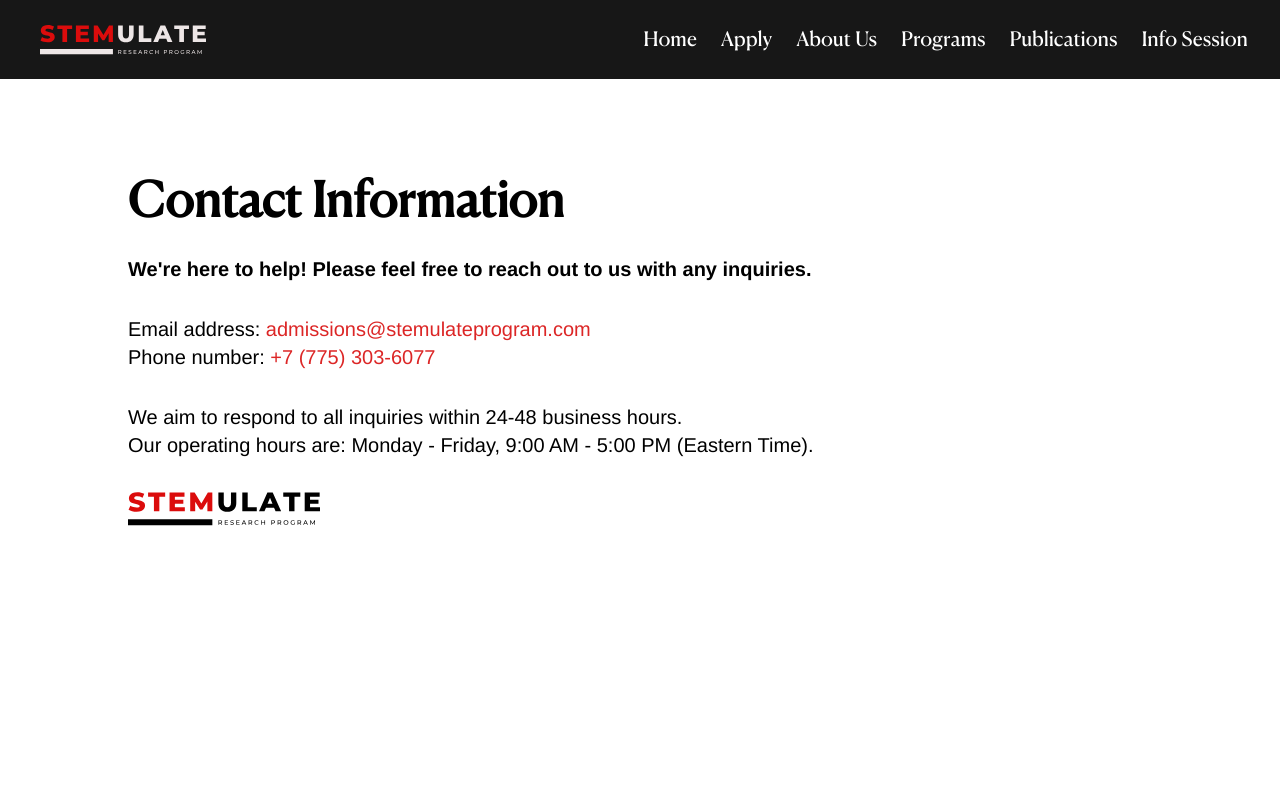
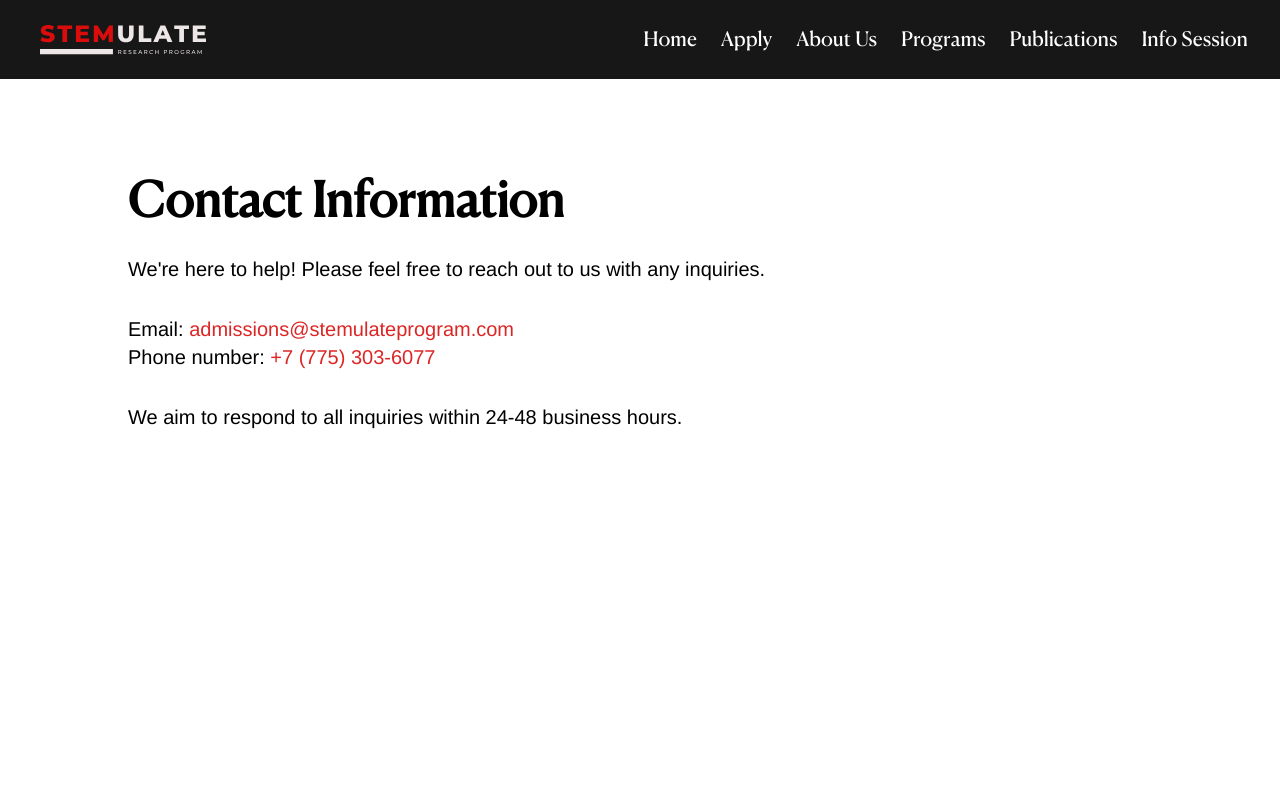
Before and after one commit to compendium-tech/stemulateprogram.com, a React (Vite) app: page /contact-info in a window 1280 px wide. Shown: the top 800 px of the page. Built offline with nearby package versions, Linux system fonts and the light colour scheme; a web font is replaced by a local one; what javascript-time-ago would draw is missing.

Commit message:
Fix contact info page

```diff
--- a/src/pages/contact-info-page.tsx
+++ b/src/pages/contact-info-page.tsx
@@ -8,14 +8,12 @@ const ContactInfoPageContent: FC = () => {
         <p className="font-bold text-3xl sm:text-4xl md:text-5xl font-serif">
           Contact Information
         </p>
-        <p className="text-lg md:text-xl">
-          <b>
-            We're here to help! Please feel free to reach out to us with any
-            inquiries.
-          </b>
+        <p className="text-base md:text-xl">
+          We're here to help! Please feel free to reach out to us with any
+          inquiries.
         </p>
-        <p className="text-lg md:text-xl">
-          Email address:{" "}
+        <p className="text-base md:text-xl">
+          Email:{" "}
           <a
             href="mailto:admissions@stemulateprogram.com"
             className="hover:underline text-red-600 hover:text-red-800"
@@ -31,12 +29,9 @@ const ContactInfoPageContent: FC = () => {
             +7 (775) 303-6077
           </a>
         </p>
-        <p className="text-lg md:text-xl">
+        <p className="text-base md:text-xl">
           We aim to respond to all inquiries within 24-48 business hours. <br />
-          Our operating hours are: Monday - Friday, 9:00 AM - 5:00 PM (Eastern
-          Time).
         </p>
-        <img src="logo2.svg" className="w-48" />
       </div>
     </main>
   )
```
